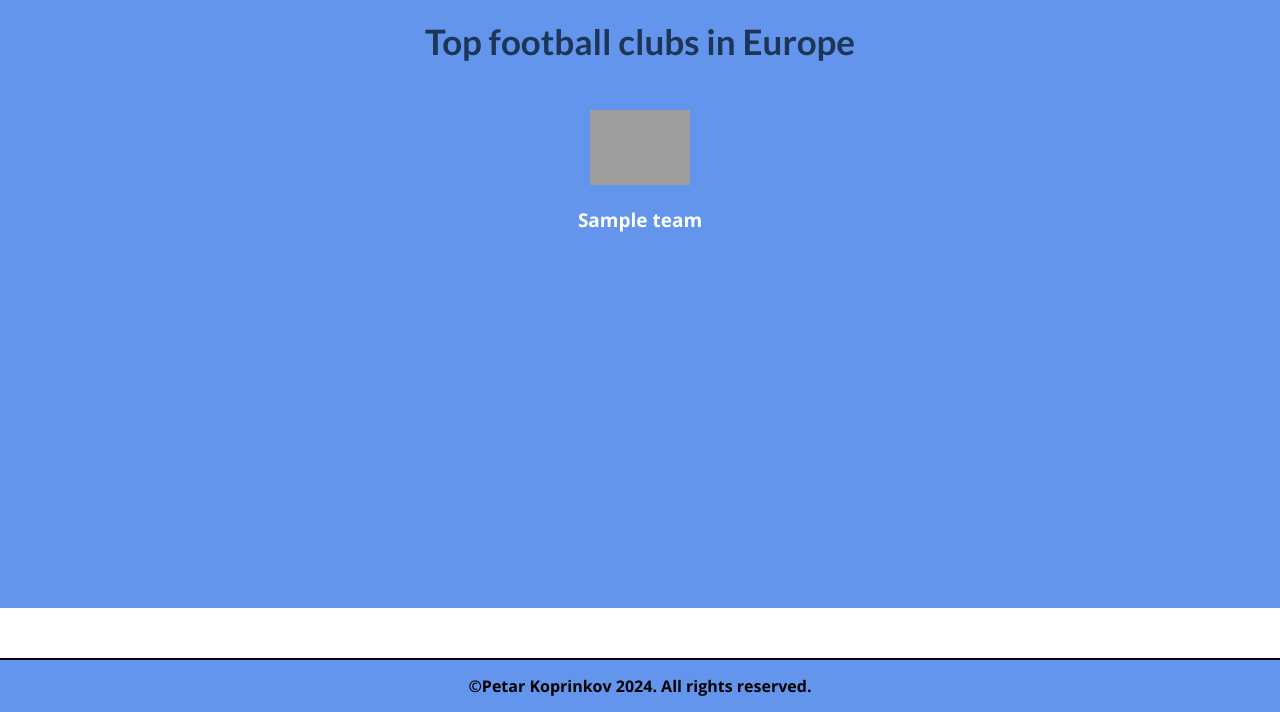
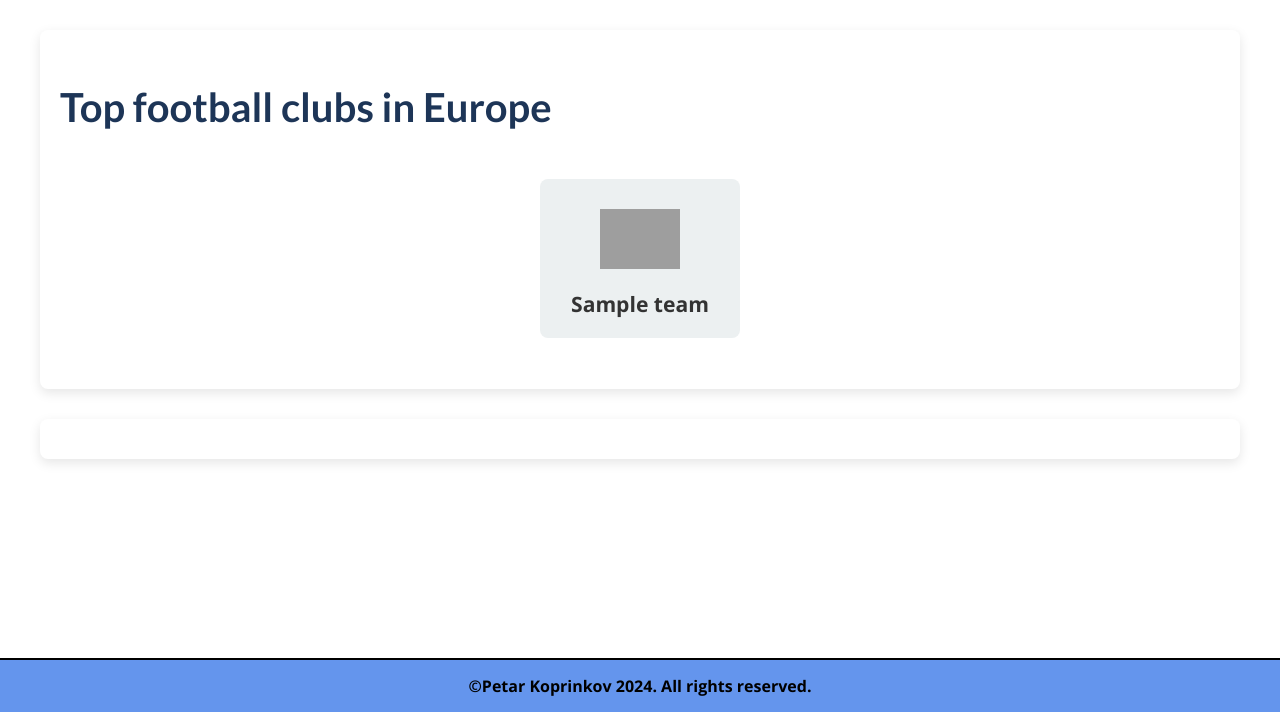
Before and after one commit to Petar-Koprinkov/Football_App, a Django app: page / in a window 1280 px wide. Shown: the part 88-800 px from the top of the page. Run offline with Django 5.2, Linux system fonts and the light colour scheme; tables that the repository leaves empty hold one stand-in row (values such as "Sample post"); grey boxes are pictures that could not be loaded.

Commit message:
fix: Made CSS more user-friendly

```diff
--- a/static/football/base.css
+++ b/static/football/base.css
@@ -111,102 +111,98 @@ footer div {
     vertical-align: middle;
 }
 
-section h1, h2, h3{
-    text-align: center;
-    font-size: 35px;
-    background-color: cornflowerblue;
-    margin: 0;
-    padding-top: 20px;
-    padding-bottom: 20px;
-}
-
 section {
-    text-align: center;
-    background-color: cornflowerblue;
+    margin: 30px auto;
+    padding: 20px;
+    max-width: 1200px;
+    background-color: #fff;
+    border-radius: 8px;
+    box-shadow: 0 4px 12px rgba(0, 0, 0, 0.1);
 }
 
 #teams {
     display: flex;
+    flex-wrap: wrap;
     justify-content: center;
+    list-style: none;
     padding: 0;
-    list-style-type: none;
-    margin: 0;
-    flex-wrap: wrap;
-    align-content: space-between;
 }
 
 #teams li {
-    margin: 15px 45px;
+    justify-content: center;
+    display: flex;
+    background-color: #ecf0f1;
+    margin: 15px;
+    padding: 20px;
+    width: 200px;
+    text-align: center;
+    border-radius: 8px;
+    transition: transform 0.3s ease, box-shadow 0.3s ease;
+    cursor: pointer;
+}
+
+#teams li:hover {
+    transform: translateY(-5px);
+    box-shadow: 0 6px 15px rgba(0, 0, 0, 0.1);
+}
+
+#teams img {
+    justify-self: center;
+    width: 80px;
+    height: 80px;
+    object-fit: contain;
+    margin-bottom: 10px;
+}
+
+#teams a {
+    justify-content: center;
+    display: grid;
+    text-decoration: none;
+    color: #333;
+    font-size: 1.1em;
+}
+
+#teams a:hover span {
+    color: #2980b9;
+}
+
+#teams b {
+    font-weight: bold;
+    font-size: 1.2em;
+}
+
+/* League section styling */
+#leagues {
+    display: grid;
+    grid-template-columns: repeat(auto-fill, minmax(300px, 1fr));
+    gap: 20px;
+}
+
+#leagues article {
+    padding: 20px;
+    background-color: #f9f9f9;
+    border-radius: 8px;
+    box-shadow: 0 4px 10px rgba(0, 0, 0, 0.1);
+    transition: transform 0.3s ease;
     text-align: center;
 }
 
-#teams li:hover span{
-    color: black;
+#leagues article:hover {
+    transform: translateY(-5px);
 }
 
-#teams li a {
-    display: block;
-    text-decoration: none;
+#leagues img {
+    width: 80px;
+    height: 80px;
+    object-fit: contain;
+    margin: 10px 0;
 }
 
-#teams li img {
-    width: 100px;
-    height: 100px;
-    object-fit: contain;
-    display: block;
-    margin: 0 auto 10px auto;
+#leagues a {
+    text-decoration: none;
+    color: #333;
 }
 
-#teams li span {
-    display: block;
-    margin-top: 5px;
-    font-size: 19px;
-    color: white;
+#leagues a:hover {
+    color: #8e44ad;
 }
-
-#leagues{
-    display: flex;
-    justify-content: space-between;
-    align-items: stretch;
-    padding: 15px 150px;
-    height: 360px;
-}
-
-#leagues article{
-    width: 350px;
-    border: 6px solid white;
-    border-radius: 8px;
-    cursor: pointer;
-}
-
-#leagues article h2{
-    font-size: 25px;
-    padding: 10px 20px;
-}
-
-#leagues article h3{
-    font-size: 20px;
-    padding: 10px 20px;
-}
-
-#leagues article a{
-    display: flex;
-    flex-direction: column;
-    align-items: center;
-    text-align: center;
-}
-
-#leagues article img{
-    margin: 20px;
-    max-width: 95px;
-    height: 100%;
-}
-
-#leagues article a{
-    text-decoration: none;
-    color: white;
-}
-
-#leagues article:hover span{
-    color: black;
-}
```
